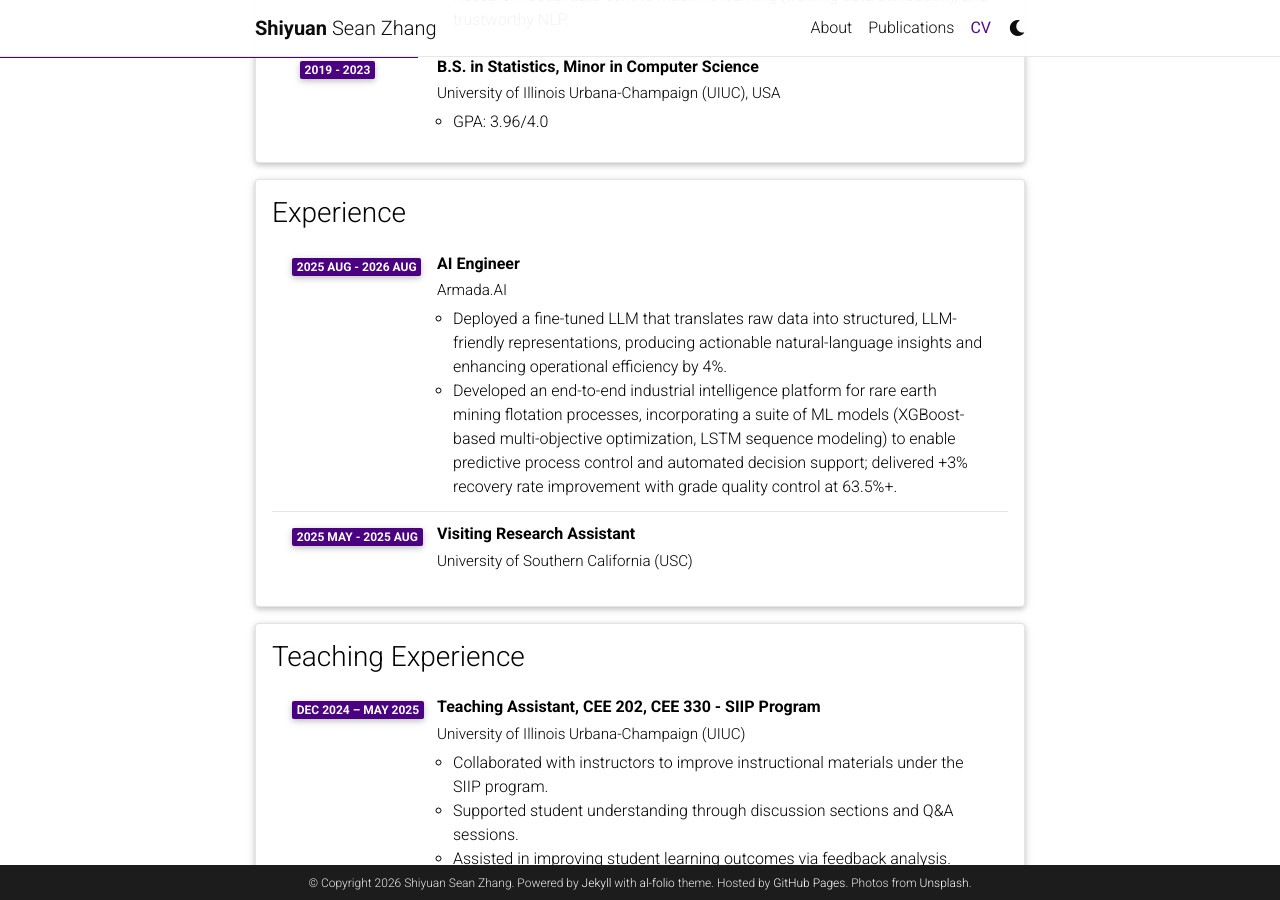
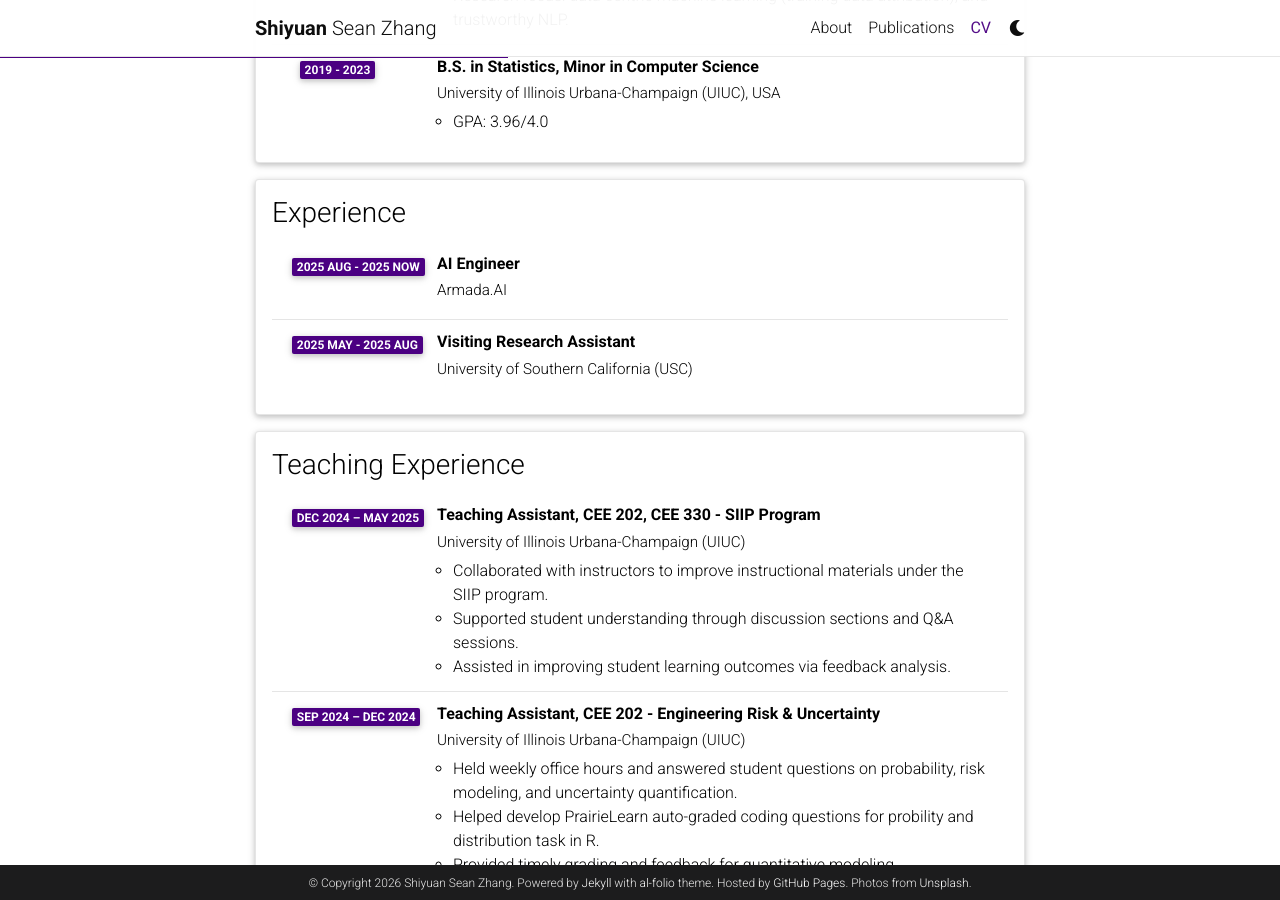
Before and after one commit to SeanZh30/Seanzh30.github.io, a Jekyll site: the page built from _pages/cv.md, in a window 1280 px wide and 900 px high, scrolled down 353 px. Built offline with Jekyll 4.4.1, drawn with Linux system fonts in a browser that asks for light colours; comment, search, counter and statistics services are not loaded; a style sheet for code colours, icons or effects is not loaded.

Commit message:
Revert "Update Armada AI experience: add bullet points and fix end date"
This reverts commit 4b0b6e67e37a6b971d126ac11313041475bbb400.

```diff
--- a/_data/cv.yml
+++ b/_data/cv.yml
@@ -18,10 +18,8 @@
   contents:
     - title: AI Engineer
       institution: Armada.AI
-      year: 2025 Aug - 2026 Aug
+      year: 2025 Aug - 2025 Now
       description:
-        - Deployed a fine-tuned LLM that translates raw data into structured, LLM-friendly representations, producing actionable natural-language insights and enhancing operational efficiency by 4%.
-        - Developed an end-to-end industrial intelligence platform for rare earth mining flotation processes, incorporating a suite of ML models (XGBoost-based multi-objective optimization, LSTM sequence modeling) to enable predictive process control and automated decision support; delivered +3% recovery rate improvement with grade quality control at 63.5%+.
     - title: Visiting Research Assistant
       institution: University of Southern California (USC)
       year: 2025 May - 2025 Aug
```
